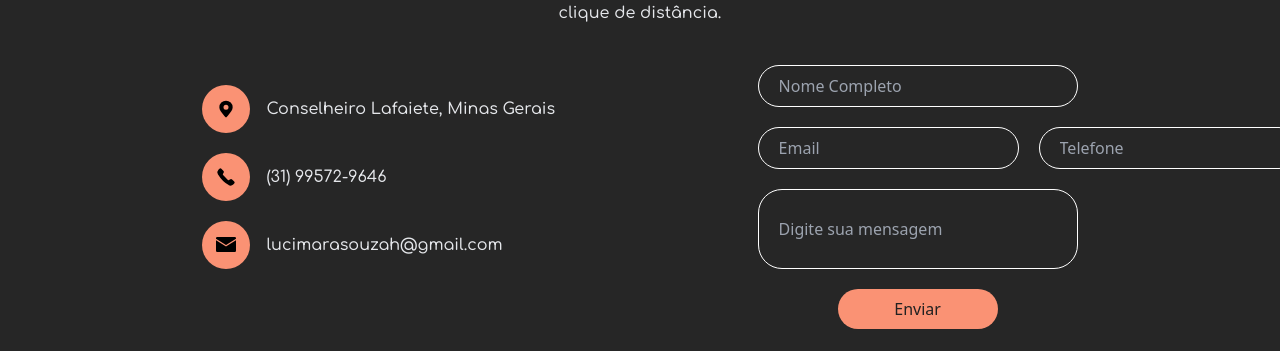
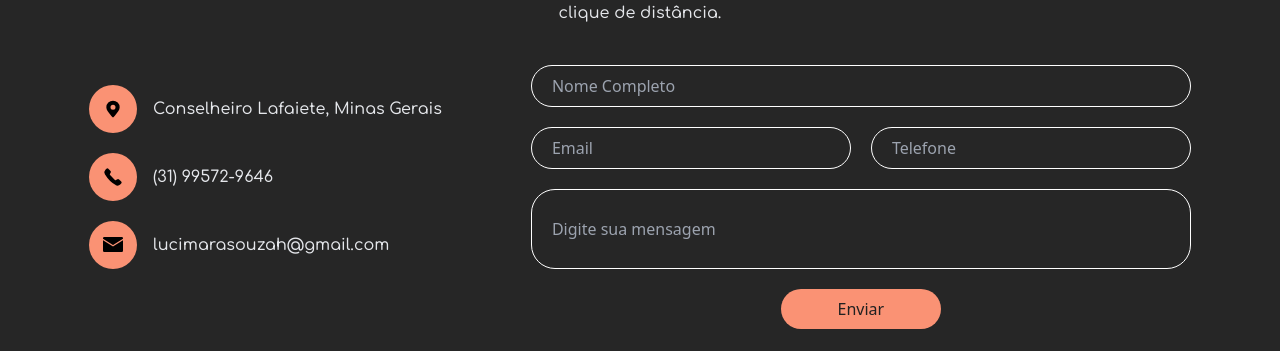
Before and after one commit to LucimaraSouzah/PortfolioProject, a React (Vite) app: page / in a window 1280 px wide. Shown: the part 2446-2797 px from the top of the page. Built offline with nearby package versions, Linux system fonts and the light colour scheme; a web font is replaced by a local one.

Commit message:
Adiciona maior responsividade contato

```diff
--- a/src/assets/components/Contact.tsx
+++ b/src/assets/components/Contact.tsx
@@ -49,7 +49,7 @@ const Contact = () => {
           </div>
         </div>
           <form
-            className="flex flex-col gap-5 items-center w-80"
+            className="flex flex-col gap-5 items-center lg:w-max w-80 justify-center"
             method="POST"
             action="https://formsubmit.co/lucimarasouzah@gmail.com"
           >
@@ -60,7 +60,7 @@ const Contact = () => {
               className="p-2 pl-5 rounded-3xl w-full bg-[#262626] border-[#ffff] border text-[#fff] focus:border-[#fa9274] outline-none inputForm"
               required
             />
-            <div className="flex gap-5 w-80 sm:flex-col">
+            <div className="flex gap-5 w-80 sm:flex-col md:flex-col lg:w-full">
               <input
                 name="email"
                 type="email"
--- a/src/assets/components/Home.tsx
+++ b/src/assets/components/Home.tsx
@@ -16,7 +16,7 @@ const Home = () => {
               Dev. FullStack na Avanade Brasil 🧡🚀
             </p>
           </a>
-          <Button text="Entre em contato" />
+          <a href="#contact"><Button text="Entre em contato" /></a>
         </div>
       </div>
       <img
```
